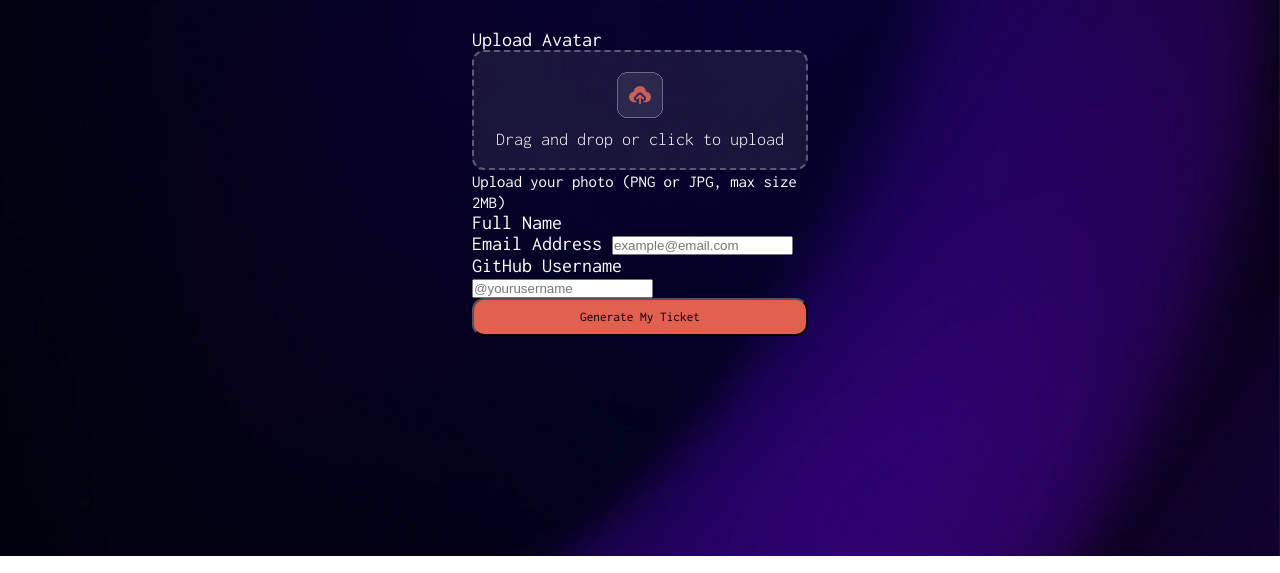
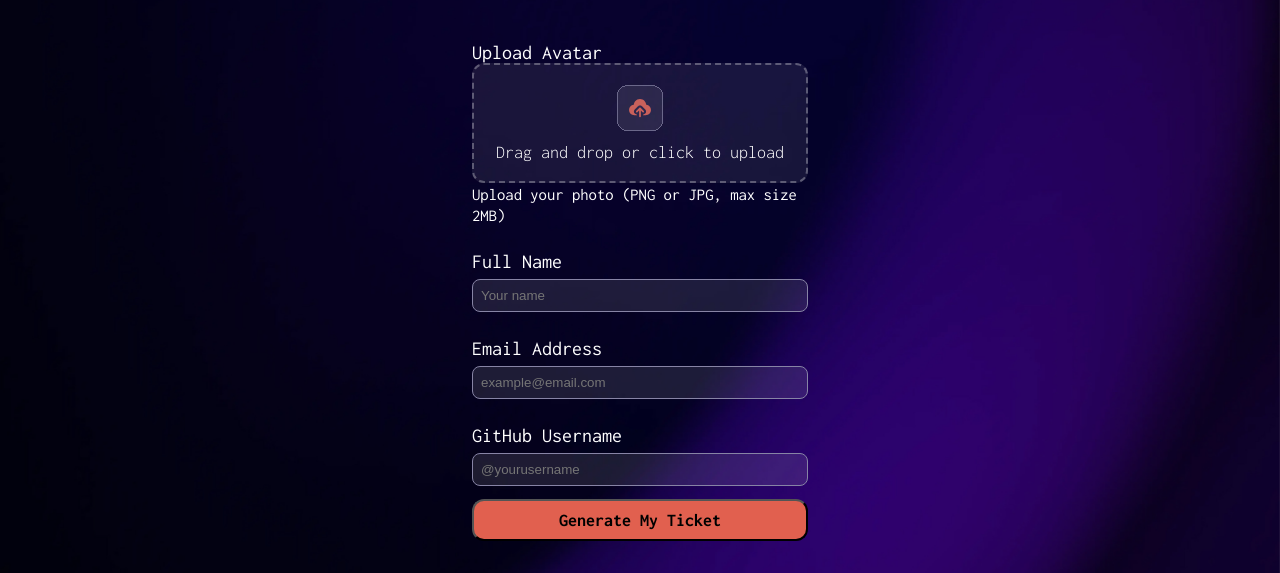
Before and after one commit to shinnmar/conference-ticket-generator-FQ, a plain HTML site: page index.html in a window 1280 px wide. Shown: the part 244-817 px from the top of the page. Drawn offline with Linux system fonts and the light colour scheme.

Commit message:
styles: form updates

```diff
--- a/index.html
+++ b/index.html
@@ -41,6 +41,7 @@
 
           <div class="form-group">
             <label for="fullName">Full Name</label>
+            <input type="text" name="name" id="name" placeholder="Your name" required>
           </div>
 
           <div class="form-group">
--- a/src/css/styles.css
+++ b/src/css/styles.css
@@ -13,11 +13,6 @@
   --radius: 1.2rem;
 }
 
-html,
-body {
-  height: 100%;
-}
-
 html {
   font-size: 62.5%;
 }
@@ -31,6 +26,7 @@ body {
   display: flex;
   align-items: center;
   flex-direction: column;
+  min-height: 100vh;
 
   h1 {
     font-size: 6rem;
@@ -102,6 +98,21 @@ form {
   label {
     border-radius: var(--radius);
   }
+
+  input {
+    width: 100%;
+    padding: 0.8rem;
+    border-radius: 8px;
+    border: none;
+    background: rgba(255, 255, 255, 0.1);
+    color: #fff;
+    border: 1px solid #8784A5;
+    margin: 0.7rem 0 0;
+  }
+}
+
+.form-group {
+  padding: 1.3rem 0;
 }
 
 .container {
@@ -129,4 +140,7 @@ header {
   border-radius: var(--radius);
   background-color: var(--color-secondary);
   font-family: var(--font-main);
+  font-size: 1.8rem;
+  color: #000000;
+  font-weight: 700;
 }
```
